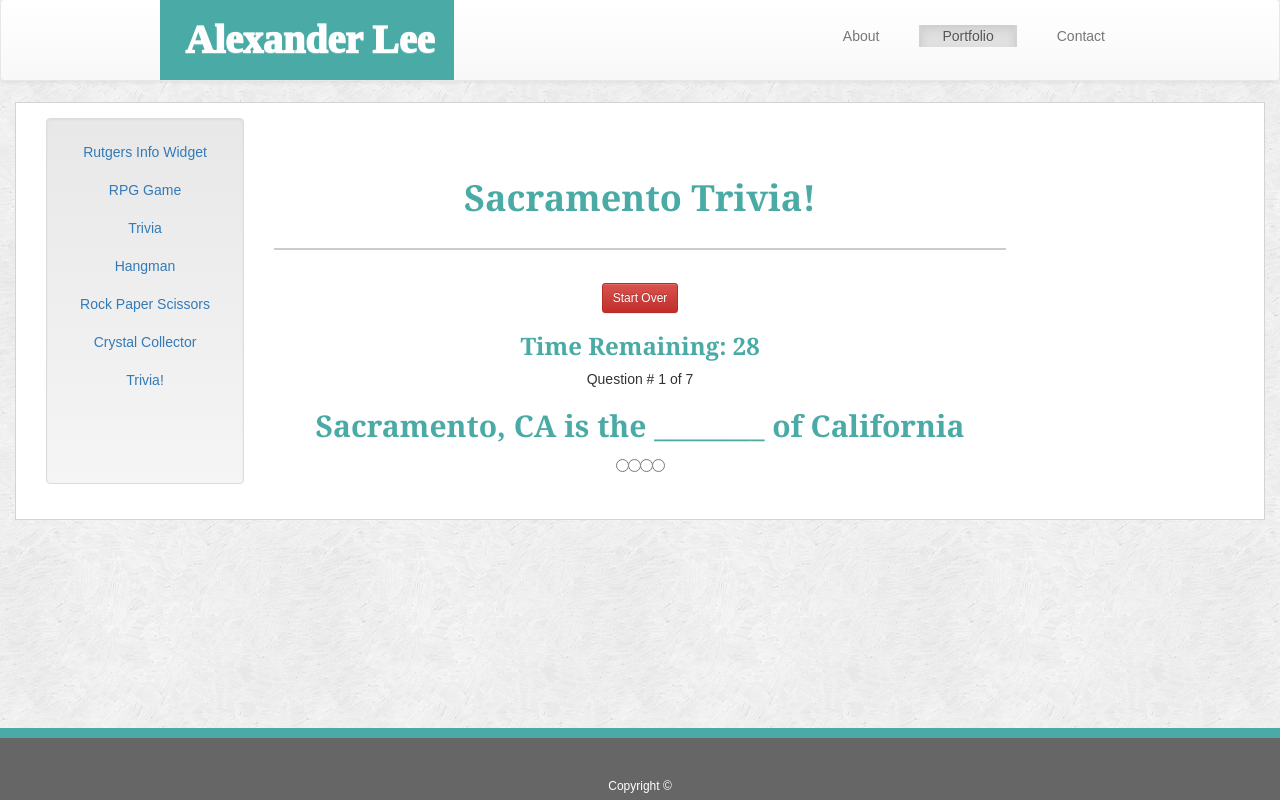
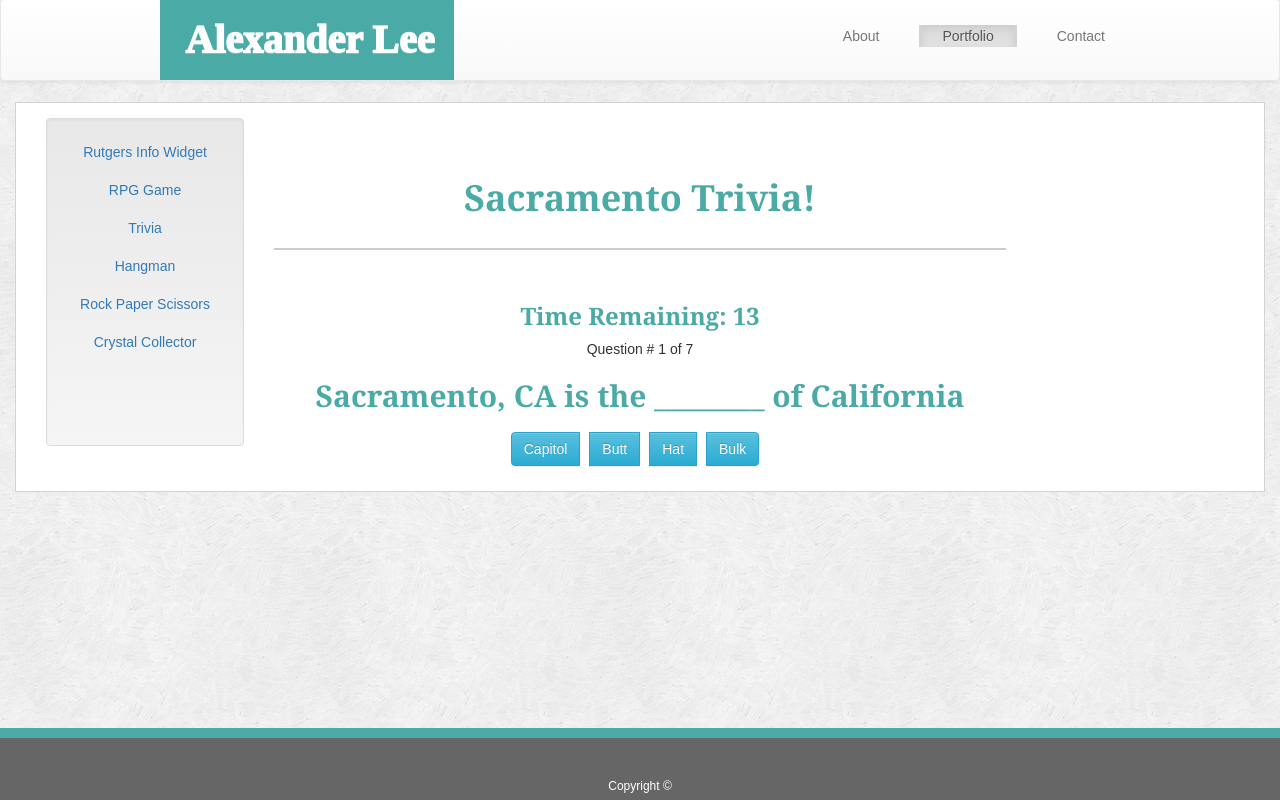
Before and after one commit to apleek3/TriviaGame, a plain HTML site: page index.html in a window 1280 px wide. Both pictures are taken after a click on the button "Click to Start!". Drawn offline with nearby package versions, Linux system fonts and the light colour scheme.

Commit message:
game is working. needs styling

```diff
--- a/assets/css/style.css
+++ b/assets/css/style.css
@@ -18,7 +18,6 @@
 .navbar-default {
     color: white !important;
     top: -1px;
-
 
 }
 
@@ -50,8 +49,6 @@ li {
 }
 
 
-
-
 /*----------- Code dedicated to duplicating the look and body of the example page WITH Bootstrap: ----------------*/
 #me {
     height: 200px;
@@ -60,17 +57,12 @@ li {
 }
 
 
-
-
-
 h1, h2, h3, h4, h5, h6 {
     font-family: Georgia, 'Times New Roman', Times, serif;
     color: #4aaaa5;
     font-weight: 1000;
 
 }
-
-
 
 hr {
     background-color: #cccccc;
@@ -138,12 +130,6 @@ div.content {
 }
 
 
-
-
-
-
-
-
 /*---- Now some coding for replicating the look of the footer----*/
 
 .footer {
@@ -176,12 +162,6 @@ div.content {
     padding-right: 10px;
 
 }
-
-
-
-
-
-
 
 
 /* Now some coding for the OTHER pages --- starting with the contact.html page */
@@ -255,3 +235,8 @@ textarea {
     font-family: 'Times New Roman', Times, serif;
 
 }
+
+.thisChoice {
+    margin: 10px;
+
+}
--- a/assets/javascript/app.js
+++ b/assets/javascript/app.js
@@ -2,15 +2,15 @@ var triviaQuestions = [
 
     {
         question: "Sacramento, CA is the ________ of California",
-        answersList: ["Capital", "bootstrap", "Norcal capital", "hodgepodge"],
+        answersList: ["Capitol", "Butt", "Hat", "Bulk"],
         answer: 0,
     }, {
-        question: "Sacramento is California's _______ capitol",
-        answersList: ["second", "fourth", "sixth", "eighth"],
+        question: "Sacramento is California's _______ Capitol",
+        answersList: ["2nd", "4th", "6th", "8th"],
         answer: 2,
     }, {
         question: "Sacramento is home to the original Pony Express. A system designed for the expansive delivery of ________",
-        answersList: ["Ponies", "Candygrams", "Mail", "Pizza"],
+        answersList: ["Ponies", "Candygrams", "Mail", "Pizzas"],
         answer: 2,
     }, {
         question: "Sacramento's climate is considered _________.",
@@ -21,13 +21,13 @@ var triviaQuestions = [
         answersList: ["Legislation", "Almonds", "Trout", "Torgo's Executive Powder"],
         answer: 1,
     }, {
-        question: "Numerous attactions and animals can be viewed at for an entrance fee at __________.",
-        answersList: ["the Sacramento Zoo", "the Capital Building", "the Golden One Arena", "Raley Field"],
+        question: "Numerous attactions and animals can be viewed at __________ following a modest entrance fee.",
+        answersList: ["the Sacramento Zoo", "the Capitol Building", "the Golden One Arena", "Raley Field"],
         answer: 0,
     }, {
-        question: "Sacramento's notable nickname's include: ",
+        question: "Sacramento's notable nicknames include: ",
         answersList: ["the City of Trees", "River City", "Sactown", "All of the Above"],
-        answer: 4,
+        answer: 3,
     }
 
 ]
@@ -43,8 +43,8 @@ var answered;
 var userSelect;
 
 var messages = {
-    correct: "Yarp!",
-    incorrect: "Narp.",
+    correct: "You got it!",
+    incorrect: "Nope. Do you even Nor-Cal?",
     endTime: "Missed it by THAT much!",
     finished: "How did you do?"
 }
@@ -56,22 +56,19 @@ $(document).ready(function () {
 
     $("#startBtn").click(function () {
         $(this).hide(); //game has started. Hide the button
-        $("#resetBtn").show(); //make the reset button available any time
         $(".answerList").show();
         startGame();
-
-
-
     });
 
     $("#resetBtn").click(function () { //hides all new messages, divs, and timer to restart the game
         $(this).hide();
         $("#startBtn").show();
-        $(".answerList").hide();
+        $(".answerList").empty();
         clearInterval(time);
-        $("#timeLeft").hide();
-        $(".question").hide();
-        $("#currentQuestion").hide();
+        $("#timeLeft").empty();
+        $(".question").empty();
+        $("#currentQuestion").empty();
+        $("#scoreboard").empty();
     });
 
     function startGame() {
@@ -98,21 +95,17 @@ $(document).ready(function () {
             $(".question").show()
             $(".question").html("<h2>" + triviaQuestions[currentQuestion].question + "</h2>");
             for (var i = 0; i < 4; i++) {
-          var choices = $("<input>");
+                var choices = $("<button>");
                 choices.text(triviaQuestions[currentQuestion].answersList[i]);
                 choices.attr({ "data-index": i }); //counts off 4 buttons using the for loop
                 choices.addClass("thisChoice"); //adds a class which connects the user to their choice in the countdown bleow
-            choices.addClass("btn btn-secondary"); // adds bootstrap button styling
+                choices.addClass("btn btn-info"); // adds bootstrap button styling
                 choices.attr("type", "radio"); //adds bootstrap radio button
                 choices.attr("name", "options");
                 choices.attr("autocomplete", "off");
-
                 $(".answerList").append(choices); //sends the answers to the DOM
 
-
-
             }
-
 
             countdown();
             //clicking an answer will pause the time and setup answerPage
@@ -124,7 +117,7 @@ $(document).ready(function () {
         }
 
                 function countdown() {
-                seconds = 30;
+                    seconds = 15;
                     $("#timeLeft").show();
                     $('#timeLeft').html('<h3>Time Remaining: ' + seconds + '</h3>');
                     answered = true;
@@ -134,7 +127,7 @@ $(document).ready(function () {
 
                 function showCountdown() {
                     seconds--;
-                $('#timeLeft').html('<h3>Time Remaining: ' + seconds + '</h3>');
+                    $("#timeLeft").html("<h3>Time Remaining: " + seconds + "</h3>");
                     if (seconds < 1) {
                         clearInterval(time);
                         answered = false;
@@ -143,9 +136,10 @@ $(document).ready(function () {
                 }
 
         function answerPage() {
-                    $('#currentQuestion').empty();
-                    $('.thisChoice').empty(); //Clears question page
-                    $('.question').empty();
+            $("#currentQuestion").empty();
+            $(".thisChoice").empty(); //Clears question page
+            $(".question").empty();
+            $(".answerList").empty();
 
             var rightAnswerText = triviaQuestions[currentQuestion].answersList[triviaQuestions[currentQuestion].answer];
             var rightAnswerIndex = triviaQuestions[currentQuestion].answer;
@@ -177,14 +171,12 @@ $(document).ready(function () {
             $('#timeLeft').empty();
             $('#message').empty();
             $('#correctedAnswer').empty();
+            $("#resetBtn").show(); //make the reset button available
             //$('#gif').empty();
             $('#finalMessage').html(messages.finished);
             $('#correctAnswers').html("Correct Answers: " + correctAnswer);
             $('#incorrectAnswers').html("Incorrect Answers: " + incorrectAnswer);
             $('#unanswered').html("Unanswered: " + unanswered);
-        //$('#startOverBtn').addClass('reset');
-        //$('#startOverBtn').show();
-        //$('#startOverBtn').html('Start Over?');
         }
 
 }); //ending bracket for $(document).ready(function() - do not touch!!!
--- a/index.html
+++ b/index.html
@@ -35,7 +35,7 @@
                 <a class="navbar-brand myheader" href="#home">&ensp;Alexander Lee</a>
             </div>
             <ul class="nav navbar-nav navbar-right">
-                <!--
+                                <!--
                                 <li class="active">
                                     <a href="#home">Home</a>
                                 </li>-->
@@ -62,7 +62,7 @@
                     <a href="#rpgGame">RPG Game</a>
                 </p>
                 <p>
-                    <a href="index.html">Trivia</a>
+                    <a href="./index.html">Trivia</a>
                 </p>
                 <p>
                     <a href="../WordGuessGame/index.html">Hangman</a>
@@ -73,9 +73,7 @@
                 <p>
                     <a href="../unit-4-game/index.html">Crystal Collector</a>
                 </p>
-                <p>
-                    <a href="./index.html">Trivia!</a>
-                </p>
+
                 <br>
                 <br>
                 <br>
@@ -128,10 +126,12 @@
                             <div id=correctedAnswer></div>
                             <div id=gif></div>
                             <!-- Scoreboard -->
-                            <div id=finalMessage></div>
-                            <div id=correctAnswers></div>
-                            <div id=incorrectAnswers></div>
-                            <div id=unanswered></div>
+                                <div id="scoreboard">
+                                    <div id=finalMessage></div>
+                                    <div id=correctAnswers></div>
+                                    <div id=incorrectAnswers></div>
+                                    <div id=unanswered></div>
+                                </div>
 
                         </div>
                     </div>
```
Lines whose indentation alone changed are shown as unchanged.
